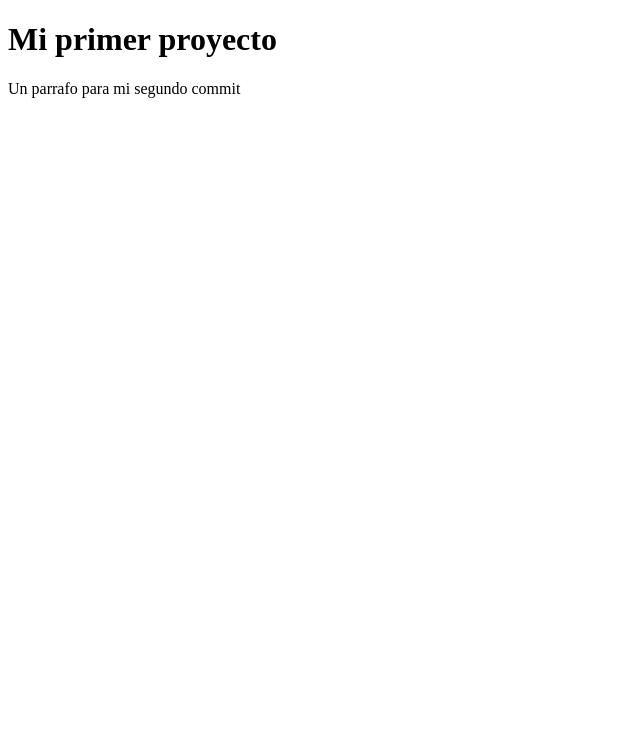
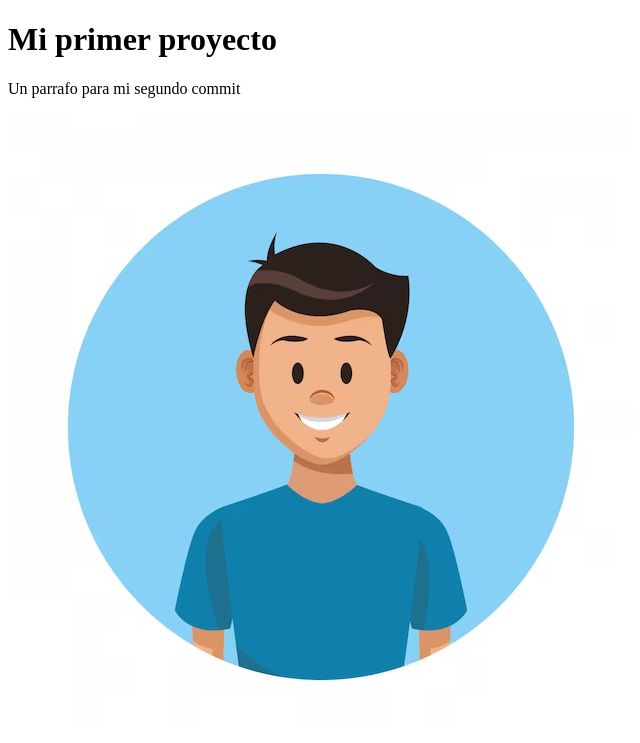
Before and after one commit to OrussTV/orlando-alcantara, a plain HTML site: page index.html in a window 1280 px wide. Shown: the whole page, without its empty margins (0-640 px from the left). Drawn offline with Linux system fonts and the light colour scheme.

Commit message:
Agregue imagen

```diff
--- a/index.html
+++ b/index.html
@@ -8,5 +8,6 @@
 <body>
     <h1>Mi primer proyecto</h1>
     <p>Un parrafo para mi segundo commit</p>
+    <img src="perfil-hombre-dibujos-animados_18591-58482.jpeg" alt="">
 </body>
 </html>
```
Also changed, not shown: perfil-hombre-dibujos-animados_18591-58482.jpeg (added).
